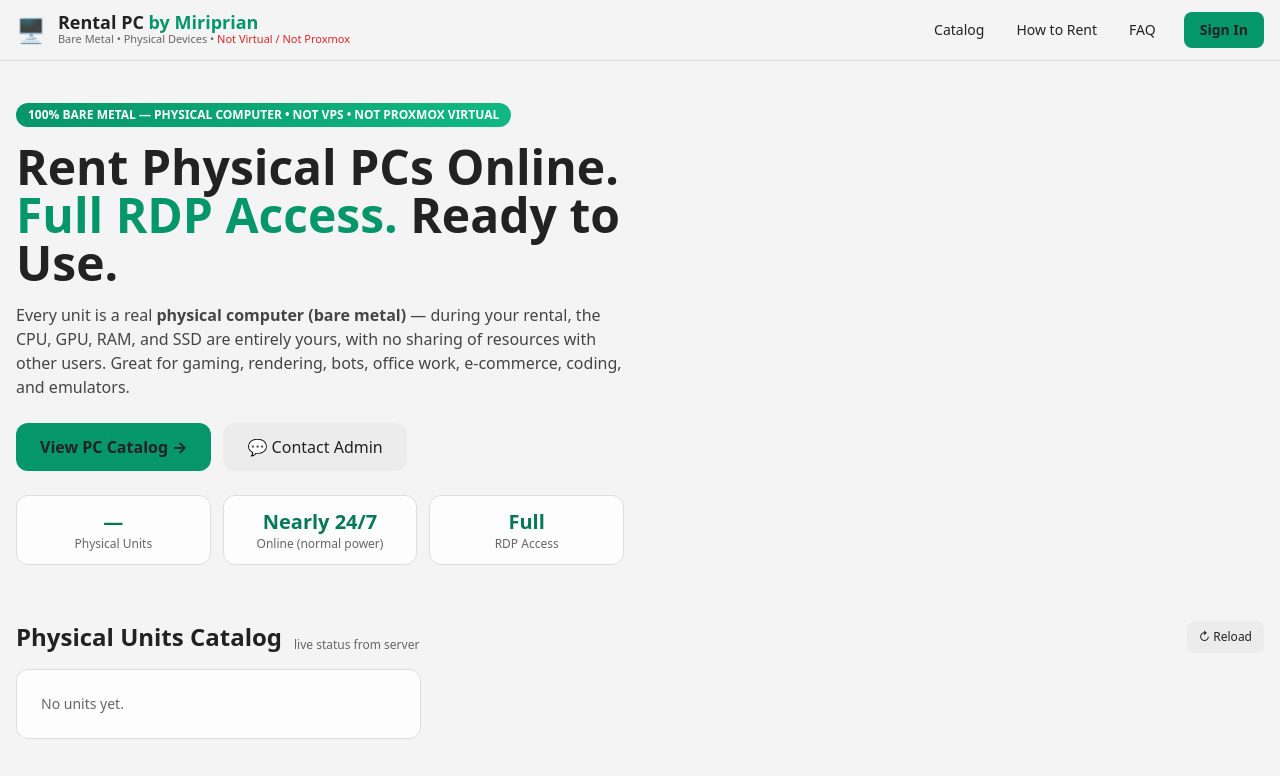
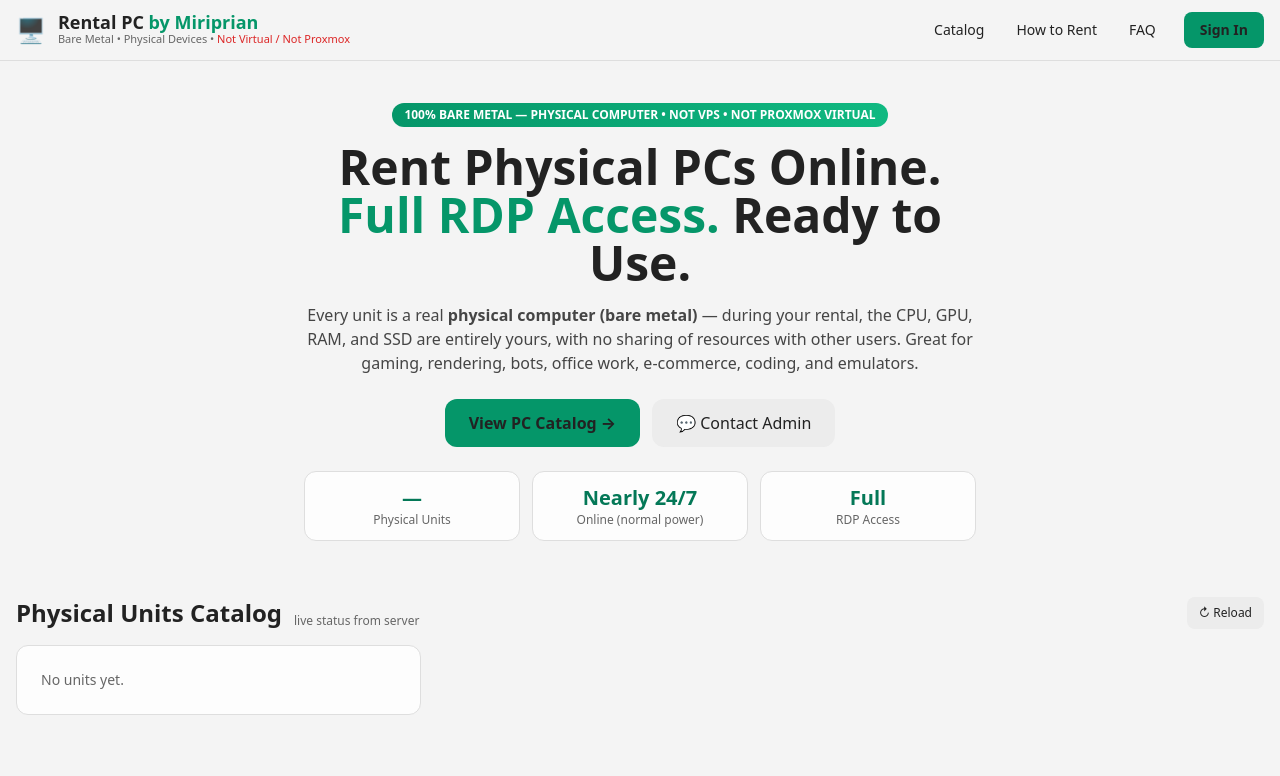
Before and after one commit to Miriprian/rentalrdp, a website: page public/index.html in a window 1280 px wide. Shown: the top 776 px of the page. Drawn offline with nearby package versions, Linux system fonts and the light colour scheme; no server answers.

Commit message:
Hero satu kolom rata tengah (max-w-2xl) setelah kartu kanan dihapus

```diff
--- a/public/index.html
+++ b/public/index.html
@@ -41,12 +41,12 @@
 </header>
 
 <!-- HERO -->
-<section class="max-w-7xl mx-auto px-4 pt-10 pb-6 grid md:grid-cols-2 gap-8 items-center">
-  <div>
+<section class="max-w-7xl mx-auto px-4 pt-10 pb-6">
+  <div class="max-w-2xl mx-auto text-center">
     <div data-i18n="badge_bare" class="inline-flex items-center gap-2 text-xs font-bold px-3 py-1 rounded-full badge-bare text-white mb-4"></div>
     <h1 data-i18n-html="hero_h1" class="text-4xl md:text-5xl font-extrabold leading-tight"></h1>
-    <p data-i18n-html="hero_p" class="mt-4 text-slate-300"></p>
-    <div class="mt-6 flex flex-wrap gap-3">
+    <p data-i18n-html="hero_p" class="mt-4 text-slate-300 "></p>
+    <div class="mt-6 flex flex-wrap gap-3 justify-center">
       <a href="#katalog" data-i18n="cta_katalog" class="px-6 py-3 rounded-xl bg-emerald-600 hover:bg-emerald-500 font-bold"></a>
       <a id="heroWA" href="#" target="_blank" data-i18n="cta_wa" class="px-6 py-3 rounded-xl bg-slate-800 hover:bg-slate-700"></a>
     </div>
```
